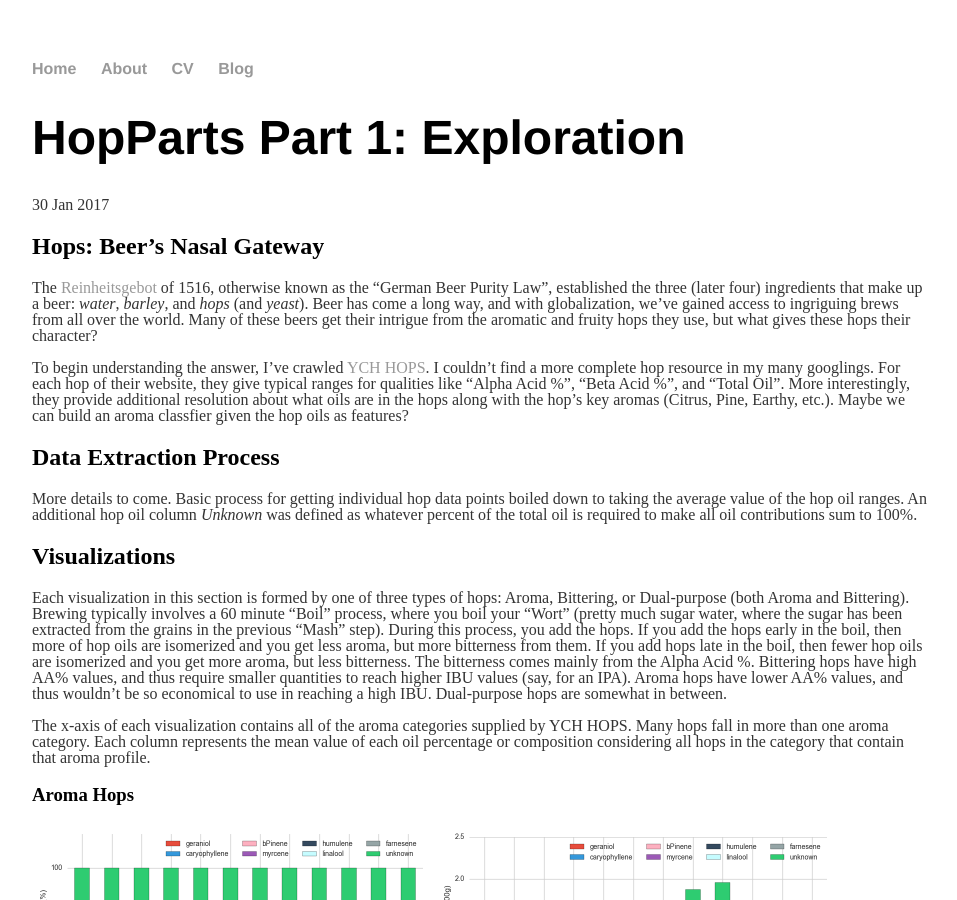
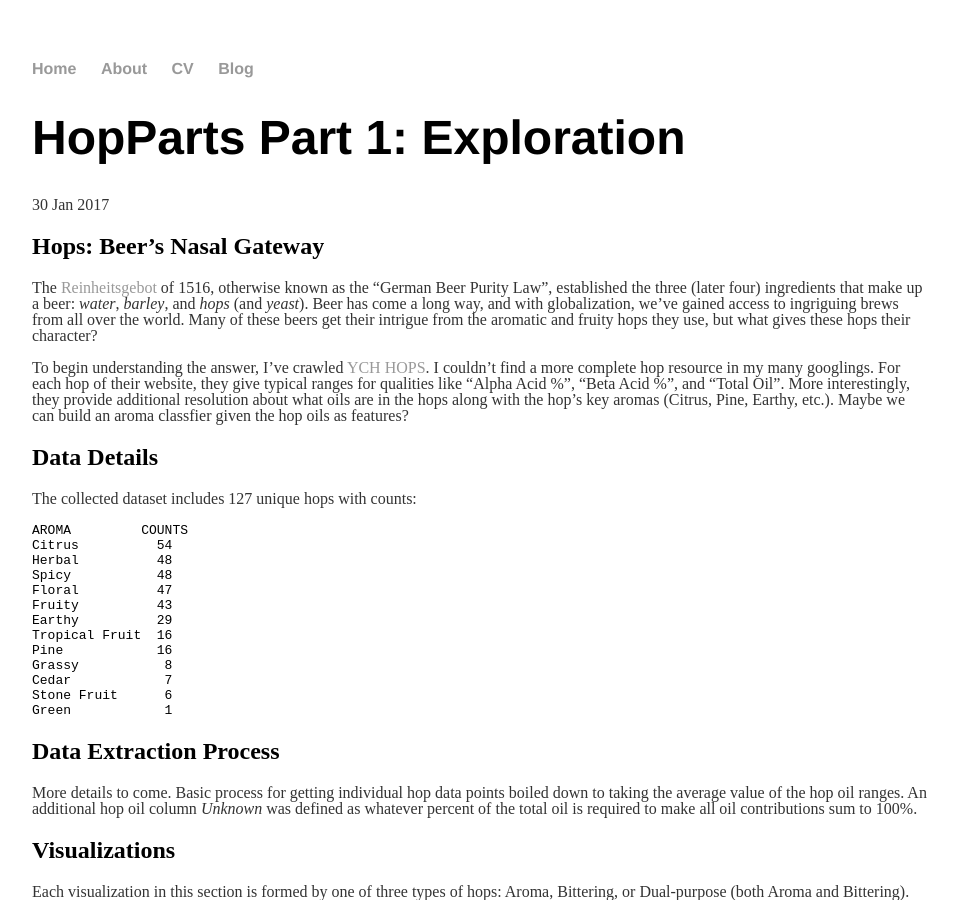
Before and after one commit to jvahala/jvahala.github.io, a Jekyll site: the page built from _posts/2017-01-30-HopParts-p1.md, in a window 1280 px wide and 900 px high. Shown: the whole window, without its empty margins (160-1117 px from the left). Built offline with Jekyll 4.4.1, drawn with Linux system fonts in a browser that asks for light colours.

Commit message:
Update 2017-01-30-HopParts-p1.md

````diff
--- a/_posts/2017-01-30-HopParts-p1.md
+++ b/_posts/2017-01-30-HopParts-p1.md
@@ -17,6 +17,24 @@ date: 2017-01-30
 The [Reinheitsgebot](https://en.wikipedia.org/wiki/Reinheitsgebot) of 1516, otherwise known as the "German Beer Purity Law", established the three (later four) ingredients that make up a beer: *water*, *barley*, and *hops* (and *yeast*). Beer has come a long way, and with globalization, we've gained access to ingriguing brews from all over the world. Many of these beers get their intrigue from the aromatic and fruity hops they use, but what gives these hops their character?
 
 To begin understanding the answer, I've crawled [YCH HOPS](https://ychhops.com/varieties). I couldn't find a more complete hop resource in my many googlings. For each hop of their website, they give typical ranges for qualities like "Alpha Acid %", "Beta Acid %", and "Total Oil". More interestingly, they provide additional resolution about what oils are in the hops along with the hop's key aromas (Citrus, Pine, Earthy, etc.). Maybe we can build an aroma classfier given the hop oils as features?
+
+## Data Details
+The collected dataset includes 127 unique hops with counts:
+```
+AROMA         COUNTS
+Citrus          54
+Herbal          48
+Spicy           48
+Floral          47
+Fruity          43
+Earthy          29
+Tropical Fruit  16
+Pine            16
+Grassy           8
+Cedar            7
+Stone Fruit      6
+Green            1
+```
 
 ## Data Extraction Process
 More details to come. Basic process for getting individual hop data points boiled down to taking the average value of the hop oil ranges. An additional hop oil column *Unknown* was defined as whatever percent of the total oil is required to make all oil contributions sum to 100%.
````
